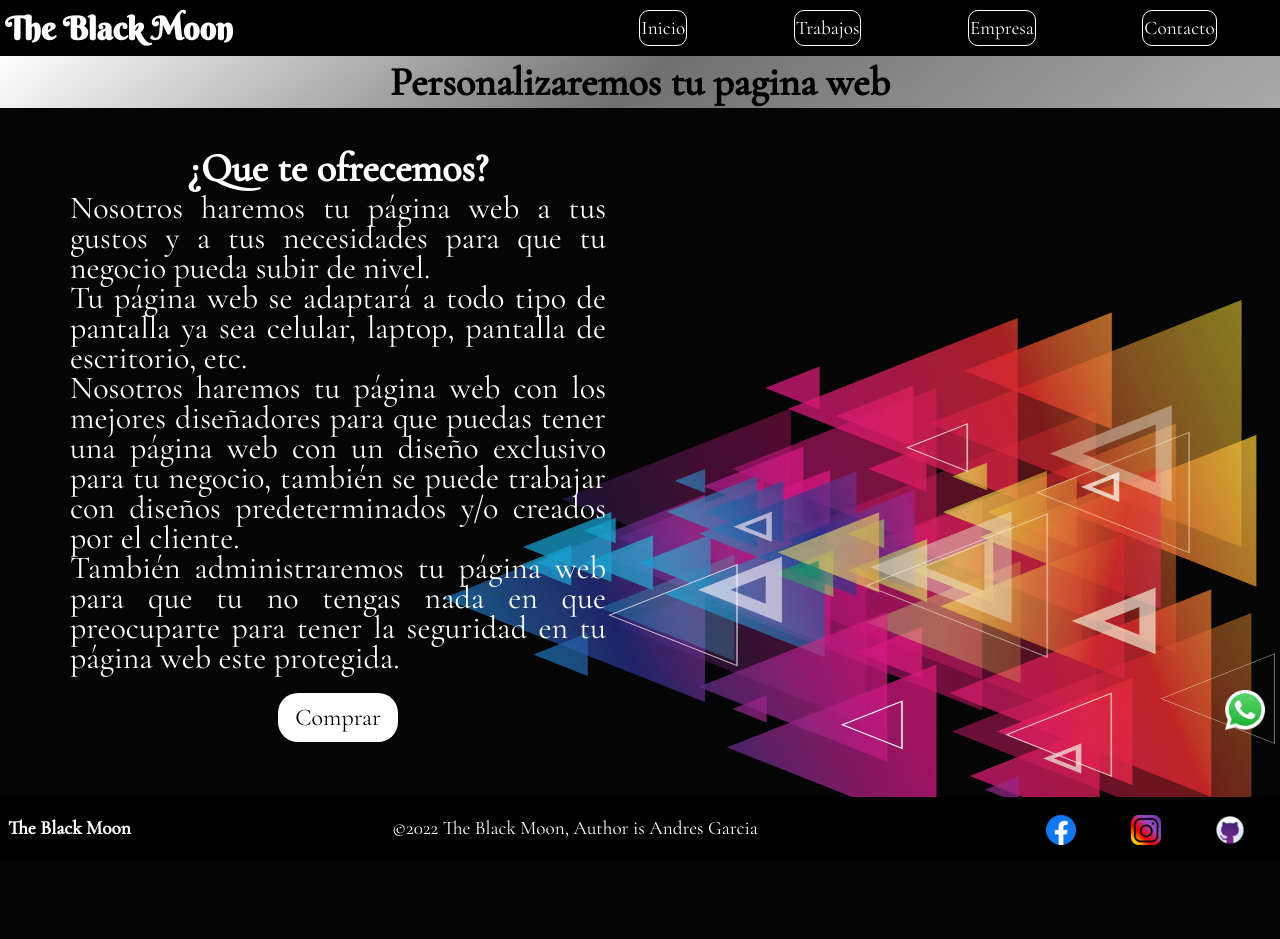
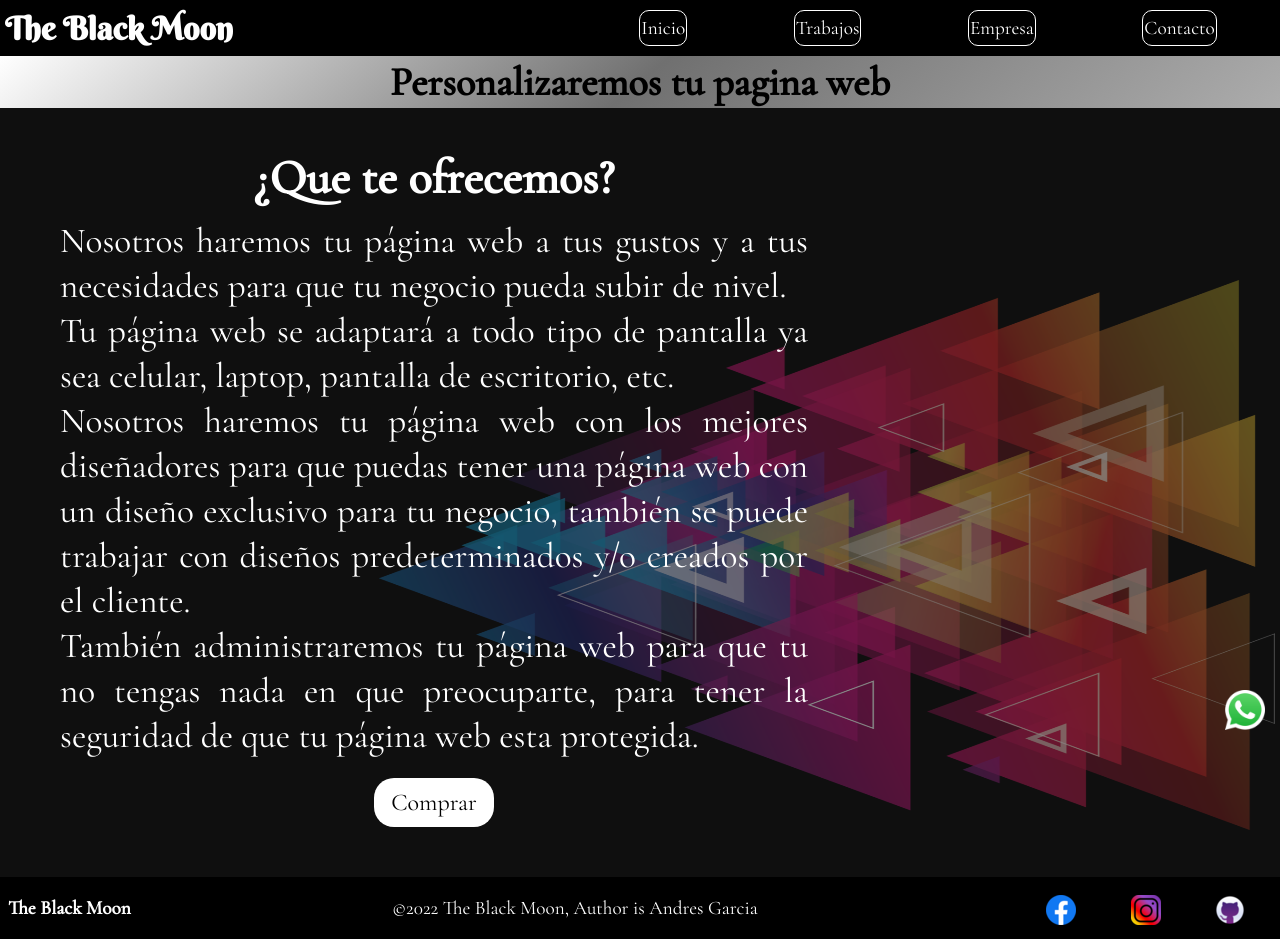
Before and after one commit to AndresMGC28/PF-Garcia-Castro, a website: page html/personaliza.html in a window 1280 px wide. Before the commit the page ends 859 px from the top, so only its background shows below. Drawn offline with nearby package versions, Linux system fonts and the light colour scheme.

Commit message:
Cmbios de color y de diseño

```diff
--- a/html/personaliza.html
+++ b/html/personaliza.html
@@ -45,7 +45,7 @@
                 <br>
                 <p>Nosotros haremos tu página web con los mejores diseñadores para que puedas tener una página web con un diseño exclusivo para tu negocio, también se puede trabajar con diseños predeterminados y/o creados por el cliente.</p>
                 <br>
-                <p>También administraremos tu página web para que tu no tengas nada en que preocuparte para tener la seguridad en tu página web este protegida.</p>
+                <p>También administraremos tu página web para que tu no tengas nada en que preocuparte, para tener la seguridad de que tu página web esta protegida.</p>
                 <div>
                     <a href="./contacto.html">Comprar</a>
                 </div>
--- a/scss/utilities/_variables.scss
+++ b/scss/utilities/_variables.scss
@@ -2,8 +2,8 @@
 $coloruno:black;
 $colordos:white;
 $colordos2:rgba(255, 255, 255, 0.1);
-$colortres: rgb(12, 12, 12);
-$colorcuatro: rgb(5, 5, 5);
+$colortres: rgb(10, 10, 10);
+$colorcuatro: rgb(15, 15, 15);
 $colorcinco:rgb(136, 136, 136);
 $colorseis:rgb(192, 192, 192);
 $colorsiete:rgb(34, 0, 34);
--- a/scss/views/_diseñodos.scss
+++ b/scss/views/_diseñodos.scss
@@ -1,31 +1,52 @@
 @mixin diseñodos{
     @media (min-width:$media-uno){
+        @content
+    }
+}
+@mixin diseñodosg{
+    @media (min-width:$media-dos){
         @content
     }
 }
 .prueba{
     width: 95%;
     margin:  10px auto;
-    padding: 20px;
+    padding: 10px;
     color: $colordos;
     @include diseñodos(){
-        width: 45%;
-        margin: 15px 50px;
+        width: 65%;
+        margin: 10px 10px;
     }
+    @include diseñodosg(){
+        width: 60%;
+        margin: 20px 50px;
+    }
+
     h3{
         line-height: 50px;
         text-align: center;
         font-size: 1.8rem;
         @include diseñodos(){
+            line-height: 65px;
             font-size: 2.5rem;
         }
+        @include diseñodosg(){
+            line-height: 80px;
+            font-size: 3rem;
+        }
+
     }
     p{
         font-size: 1.4rem;
         text-align: justify;
         @include diseñodos(){
-            font-size: 2rem;
+            font-size: 1.8rem;
         }
+        @include diseñodosg(){
+            line-height: 45px;
+            font-size: 2.2rem;
+        }
+
     }
     div{
         width: 120px;
@@ -40,7 +61,6 @@
     div:hover{
         background-color:$colortres;
         border: solid 1px $colordos;
-
     }
     a{
         font-size: 1.5rem;
@@ -61,13 +81,18 @@ div.imagend2{
     right: 5px;
     top: 400px;
     @include diseñodos(){
-        width: 65%;
-        top: 300px;
+        width: 45%;
+        top: 200px;
+}
+    @include diseñodosg(){
+        width: 70%;
+        top: 280px;
 }
 }
 .logonew{
 width: 100%;
 height: 400px;
+filter: opacity(.5);
 @include diseñodos(){
 height: 550px;
 }
--- a/scss/views/_home.scss
+++ b/scss/views/_home.scss
@@ -91,6 +91,7 @@ div{
     width: 100%;
     height: 250px;
     @include medio(){
+
         height: 250px;
     }
     @include grande(){
```
Also changed, not shown: css/styles.css, 1 other file.
